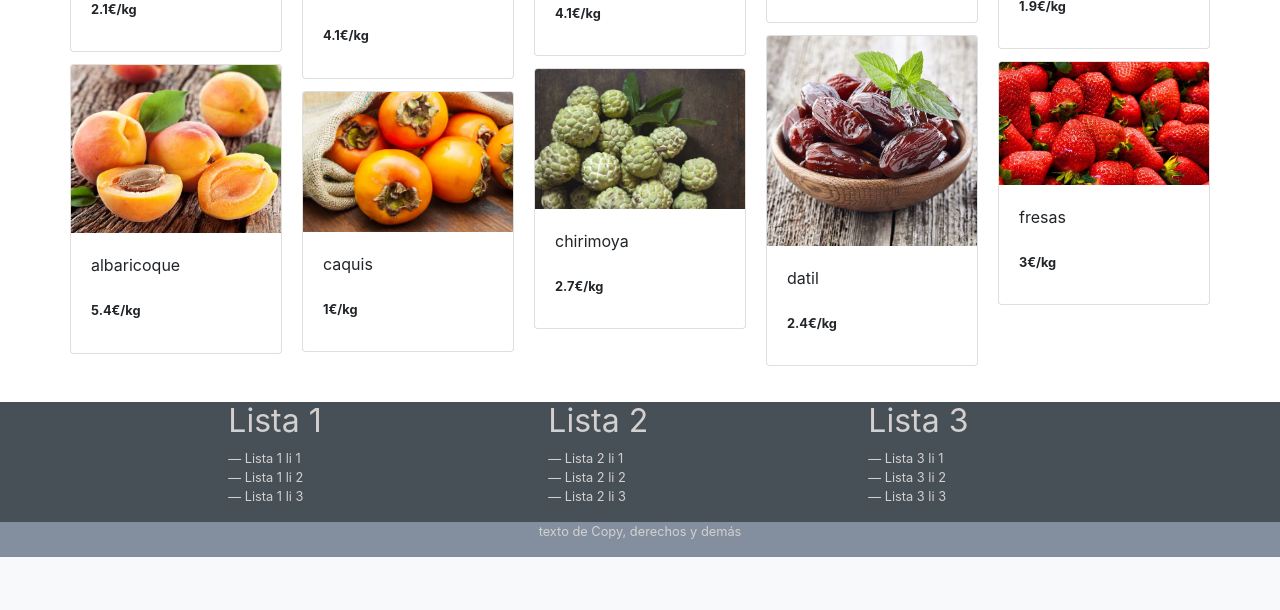
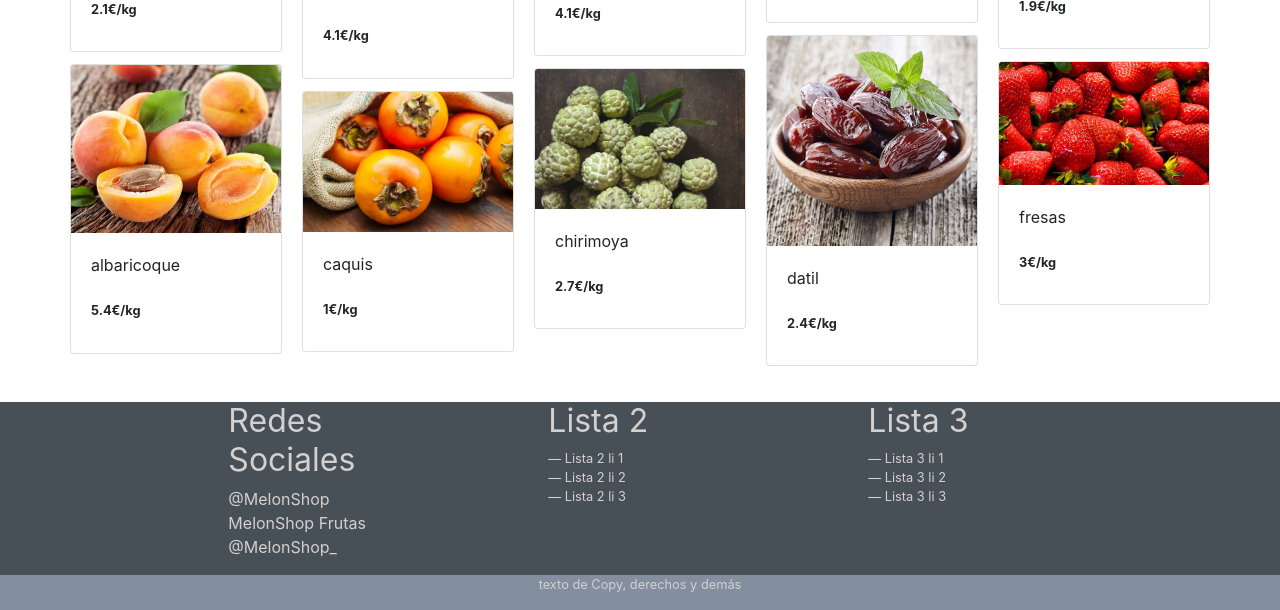
Before and after one commit to ipradasgomez/melonshop, a PHP site: page / in a window 1280 px wide. Shown: the part 583-1193 px from the top of the page. Before the commit the page ends 1140 px from the top, so only its background shows below. Run offline with PHP 8.4, Linux system fonts and the light colour scheme; style sheets or scripts are compiled from the project's sources.

Commit message:
Trabajo en footer

```diff
--- a/web/templates/footer.tpl
+++ b/web/templates/footer.tpl
@@ -3,10 +3,10 @@
 <footer class="pt-4">
 <div class="row justify-content-center footer-top">
 	<ul class="col-2">
-		<li ><h1><small>Lista 1</small></h1></li>
-		<li class="blockquote-footer">Lista 1 li 1</li>
-		<li class="blockquote-footer">Lista 1 li 2</li>
-		<li class="blockquote-footer">Lista 1 li 3</li>
+		<li><h1><small>Redes Sociales</small></h1></li>
+		<li><span class="oi social-instagram"></span><span>@MelonShop</span></li>
+		<li><span class="oi oi-facebook"></span><span>MelonShop Frutas</span></li>
+		<li><span class="oi oi-social-twitter"></span><span>@MelonShop_</span></li>
 	</ul>
 	<ul class="col-2 offset-1">
 		<li ><h1><small>Lista 2</small></h1></li>
```
Also changed, not shown: web/productosLista.php (deleted, +0 -9 lines).
